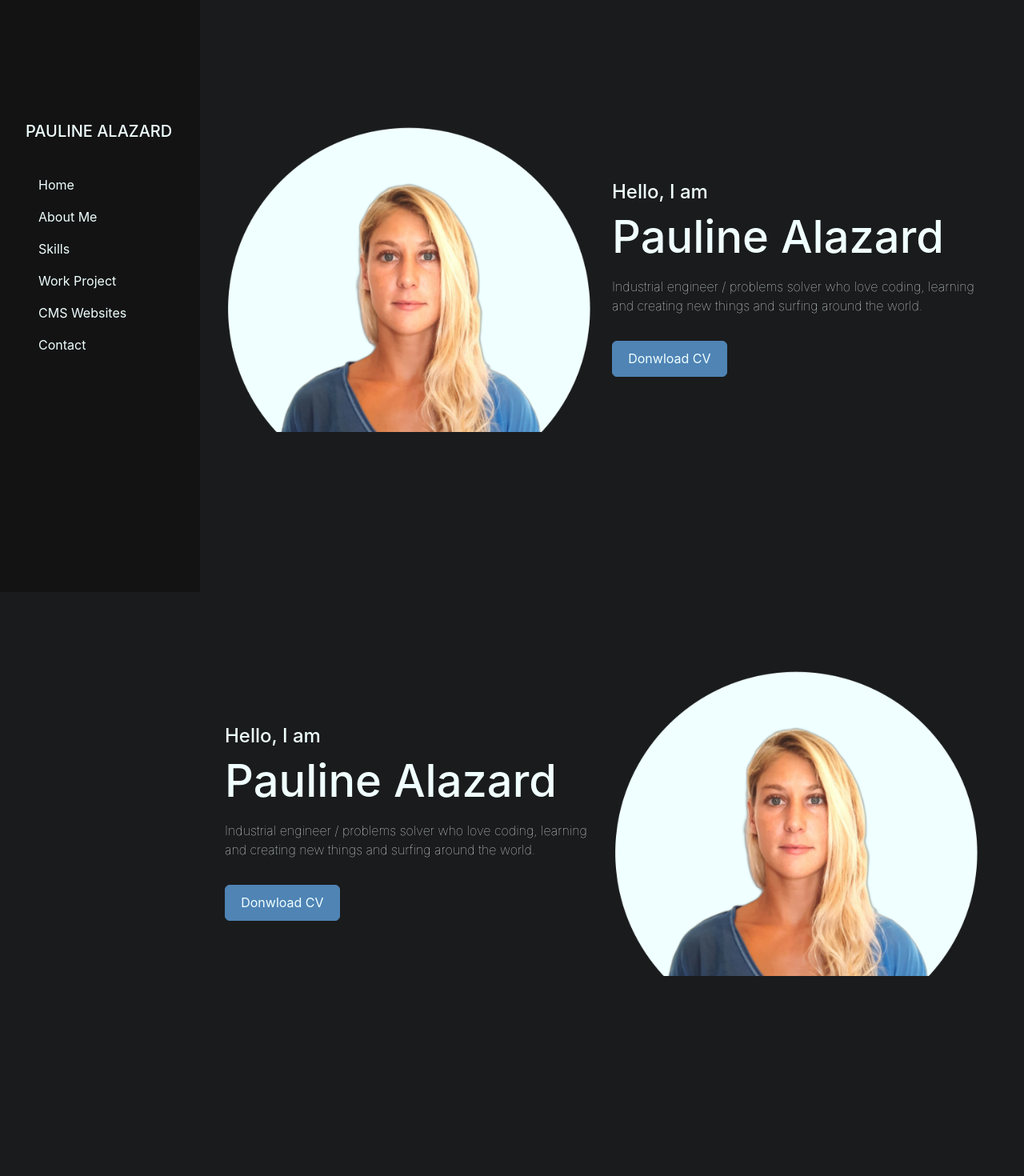
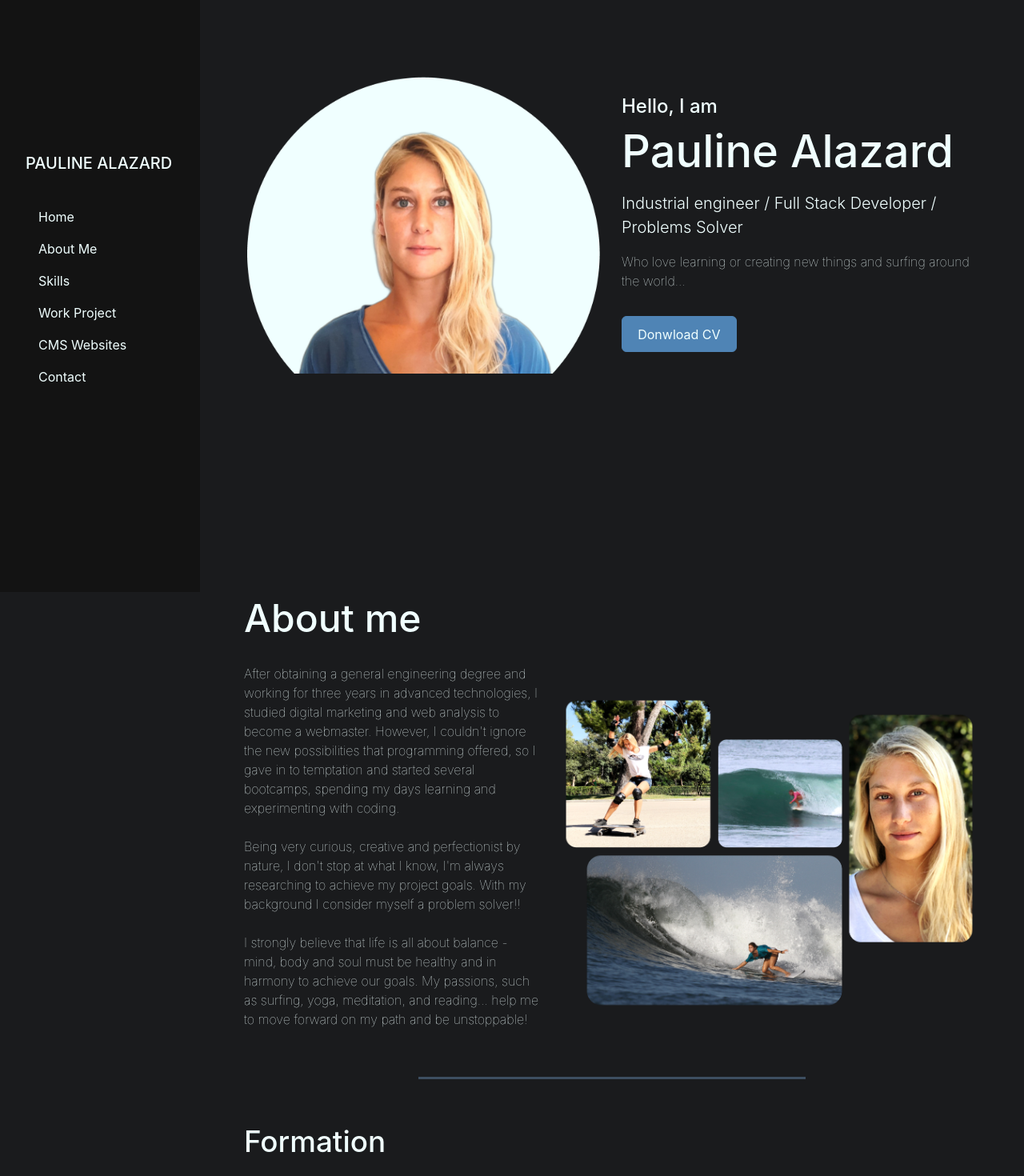
Before and after one commit to palazard/mywebsite, a React (Create React App) app: page / in a window 1280 px wide. Shown: the part 60-1530 px from the top of the page at 80% size. Before the commit the page ends 1428 px from the top, so only its background shows below. Built offline with nearby package versions, Linux system fonts and the light colour scheme.

Commit message:
about seccion and dimensional modifications

```diff
--- /dev/null
+++ b/src/components/About/About.css
@@ -0,0 +1,10 @@
+.custom-image-about{
+    max-width: 100%;
+    max-height: 600px;
+}
+
+.custom-text-about::first-letter{
+    /* font-size: 1.5rem;
+    font-weight: bold; */
+    /* color: brown; */
+}
--- a/src/components/About/About.js
+++ b/src/components/About/About.js
@@ -1,27 +1,45 @@
 import React from 'react';
 // import Container from 'react-bootstrap/Container';
 import Button from 'react-bootstrap/Button';
-import PaulineAlazard from '../Introduction/pauline-alazard.png';
+import AboutPauline from './about-pauline.png';
 import WrapContainer from '../wrappers/WrapContainer';
+import Row from 'react-bootstrap/Row';
+import Col from 'react-bootstrap/Col';
 
-import '../Introduction/Introduction.css';
+import './About.css';
 
 function About() {
   return (
     <WrapContainer>
-        <div className="col-lg-6 d-flex justify-content-center custom-column">
-            <div className="">
-                <h5>Hello, I am</h5>
-                <h1 className="pb-2">Pauline Alazard</h1>
-                <p className="custom-text">Industrial engineer / problems solver who love coding, learning and creating new things and surfing around the world.</p>
-                <Button className="btn btn-primary custom-button"><a href="#">Donwload CV</a></Button>
-            </div>
+        <Row>
+        <div className="">
+            <h2>About me</h2>
         </div>
-        <div className="col-lg-6 d-flex justify-content-center custom-column">
-            <div className="">
-                <img className="custom-image" src={PaulineAlazard} title="" alt=""/>
-            </div>
+        </Row>
+        <Row>
+            <Col  xs={{number:12, order: 1}} lg={{number:5, order: 1}} xxl={{number:4, order: 1}} className="d-flex justify-content-center custom-column align-items-center">
+                <div className="">
+                    <p className="custom-text-about">
+                        After obtaining a general engineering degree and working for three years in advanced technologies, I studied digital marketing and web analysis to become a webmaster. However, I couldn't ignore the new possibilities that programming offered, so I gave in to temptation and started several bootcamps, spending my days learning and experimenting with coding.<br></br><br></br>
+                        Being very curious, creative and perfectionist by nature, I don't stop at what I know, I'm always researching to achieve my project goals. With my background I consider myself a problem solver!!<br></br><br></br>
+                        I strongly believe that life is all about balance - mind, body and soul must be healthy and in harmony to achieve our goals. My passions, such as surfing, yoga, meditation, and reading… help me to move forward on my path and be unstoppable!
+                    </p>
+                </div>
+            </Col>
+            <Col xs={{number:12, order: 2}} lg={7} xxl={8} className="d-flex justify-content-center custom-column align-items-center">
+                <div className="">
+                    <img className="custom-image-about" src={AboutPauline} title="" alt=""/>
+                </div>
+            </Col>
+        </Row>
+        <div className='custom-buffer-small'></div>
+        <div className='custom-border'></div>
+        <div className='custom-buffer-medium'></div>
+        <Row>
+        <div className="">
+            <h3>Formation</h3>
         </div>
+        </Row>
     </WrapContainer>
   );
 }
--- a/src/components/Introduction/Introduction.css
+++ b/src/components/Introduction/Introduction.css
@@ -1,13 +1,4 @@
-.custom-column{
-    padding-top: 20px;
-    padding-bottom: 20px;
-}
-
-.custom-border{
-    border-bottom: 3px solid var(--segundary-color);
-}
-
-.custom-image{
+.custom-image-intro{
     max-width: 100%;
     max-height: 450px;
 }
@@ -16,6 +7,6 @@
     margin-top: 1rem;
 }
 
-.custom-text{
+.custom-text-intro{
     max-width: 500px;
 }
--- a/src/components/Introduction/Introduction.js
+++ b/src/components/Introduction/Introduction.js
@@ -1,27 +1,32 @@
 import React from 'react';
-// import Container from 'react-bootstrap/Container';
 import Button from 'react-bootstrap/Button';
 import PaulineAlazard from './pauline-alazard.png';
 import WrapContainer from '../wrappers/WrapContainer';
+import Row from 'react-bootstrap/Row';
+import Col from 'react-bootstrap/Col';
 
 import './Introduction.css';
 
 function Introduction() {
   return (
         <WrapContainer>
-            <div className="col-lg-6 d-flex justify-content-center custom-column">
+            <Row>
+                <Col xs={12} lg={6} className="d-flex justify-content-center custom-column align-items-center">
                     <div className="">
-                    <img className="custom-image" src={PaulineAlazard} title="" alt=""/>
+                        <img className="custom-image-intro" src={PaulineAlazard} title="" alt=""/>
                     </div>
-            </div>
-            <div className="col-lg-6 d-flex justify-content-center custom-column">
+                </Col>
+                <Col xs={12} lg={6} className="d-flex justify-content-center custom-column align-items-center">
                     <div className="">
                         <h5>Hello, I am</h5>
                         <h1 className="pb-2">Pauline Alazard</h1>
-                    <p className="custom-text">Industrial engineer / problems solver who love coding, learning and creating new things and surfing around the world.</p>
+                        <p className='lead'>Industrial engineer / Full Stack Developer / Problems Solver</p>
+                        <p className="custom-text-intro">Who love learning or creating new things and surfing around the world...</p>
                         <Button className="btn btn-primary custom-button"><a href="#">Donwload CV</a></Button>
                     </div>
-            </div>
+                </Col>
+            </Row>
+            <div className='custom-buffer-large'></div>
         </WrapContainer>
   );
 }
--- a/src/components/wrappers/WrapContainer.css
+++ b/src/components/wrappers/WrapContainer.css
@@ -1,3 +1,3 @@
 .custom-container{
-    min-height: 85vh;
+    min-height: 90vh;
 }
--- a/src/components/wrappers/WrapContainer.js
+++ b/src/components/wrappers/WrapContainer.js
@@ -5,7 +5,7 @@ import './WrapContainer.css';
 
 const WrapContainer = (props) => {
   return (
-    <Container className="custom-container row p-lg-3 p-md-2 full-screen align-items-center justify-content-evenly">
+    <Container fluid="xxl" className="custom-container row p-lg-3 p-md-2 full-screen align-items-center justify-content-evenly">
       {props.children}
     </Container>
   );
--- a/src/container/App.css
+++ b/src/container/App.css
@@ -1,21 +1,3 @@
-@media (min-width: 1200px){
-  .custom-main-container{
-      left: var(--sibebar-width);
-      position: absolute;
-      width: calc(100% - 250px);
-  }
-
-  .custom-main-container h1 {
-    font-size: 3rem;
-  }
-  .custom-main-container h2 {
-    font-size: 2.6rem;
-  }
-  .custom-main-container h3 {
-    font-size: 2.2rem;
-  }
-}
-
 .custom-main-container{
     padding-right: 15px;
     padding-left: 15px;
@@ -23,8 +5,49 @@
     margin-left: auto;
 }
 
-.custom-buffer{
+.custom-main-container h1 {
+  font-size: 3.5rem;
+}
+.custom-main-container h2 {
+  font-size: 3rem;
+}
+.custom-main-container h3 {
+  font-size: 2.3rem;
+}
+.custom-main-container h4 {
+  font-size: 1.8rem;
+}
+.custom-main-container h5 {
+  font-size: 1.5rem;
+  font-weight: 500;
+}
+.custom-main-container h6 {
+  font-size: 1rem;
+}
+
+.row {
+  margin-right: 0;
+  margin-left: 0;
+}
+
+.custom-column{
+  padding-top: 20px;
+  padding-bottom: 20px;
+}
+
+.custom-border{
+  border-bottom: 3px solid var(--segundary-color);
+  width: 50%;
+}
+
+.custom-buffer-large{
   height: 5rem;
+}
+.custom-buffer-medium{
+  height: 3.5rem;
+}
+.custom-buffer-small{
+  height: 1.5rem;
 }
 
 .btn-primary{
@@ -36,28 +59,22 @@
   border-color: var(--segundary-color);
 }
 
-.custom-main-container h1 {
-  font-size: 3.5rem;
-}
-.custom-main-container h2 {
-  font-size: 3rem;
-}
-.custom-main-container h3 {
-  font-size: 2.5rem;
-}
-.custom-main-container h4 {
-  font-size: 2rem;
-}
-.custom-main-container h5 {
-  font-size: 1.5rem;
-  font-weight: 500;
-}
-.custom-main-container h6 {
-  font-size: 1rem;
-}
-.custom-main-container p {
-  font-size: 1rem;
-  font-weight: 100;
+@media (min-width: 1200px){
+  .custom-main-container{
+      left: var(--sibebar-width);
+      position: absolute;
+      width: calc(100% - 250px);
+  }
+
+  /* .custom-main-container h1 {
+    font-size: 3rem;
+  }
+  .custom-main-container h2 {
+    font-size: 2.5rem;
+  }
+  .custom-main-container h3 {
+    font-size: 2rem;
+  } */
 }
 
 @media (max-width: 992px){
@@ -68,9 +85,9 @@
     font-size: 2.2rem;
   }
   .custom-main-container h3 {
-    font-size: 2rem;
+    font-size: 1.8rem;
   }
   .custom-main-container h4 {
-    font-size: 1.8rem;
+    font-size: 1.4rem;
   }
 }
--- a/src/container/App.js
+++ b/src/container/App.js
@@ -11,7 +11,7 @@ function App() {
   return (
     <div >
       <Sidebar/>
-      <Container className="container-xxl custom-main-container flex align-items-center">
+      <Container fluid="xxl" className="custom-main-container flex align-items-center">
         <Introduction/>
         <About/>
       </Container>
--- a/src/index.css
+++ b/src/index.css
@@ -40,6 +40,11 @@ a {
 }
 
 a:hover{
-  color: var(--bs-secondary);
+  color: var(--primary-color);
   text-decoration: none;
 }
+
+p {
+  font-size: 1rem;
+  font-weight: 100;
+}
```
Also changed, not shown: src/components/About/about-pauline-alazard.png (added), src/components/About/about-pauline.png (added). Lines whose indentation alone changed are shown as unchanged.
